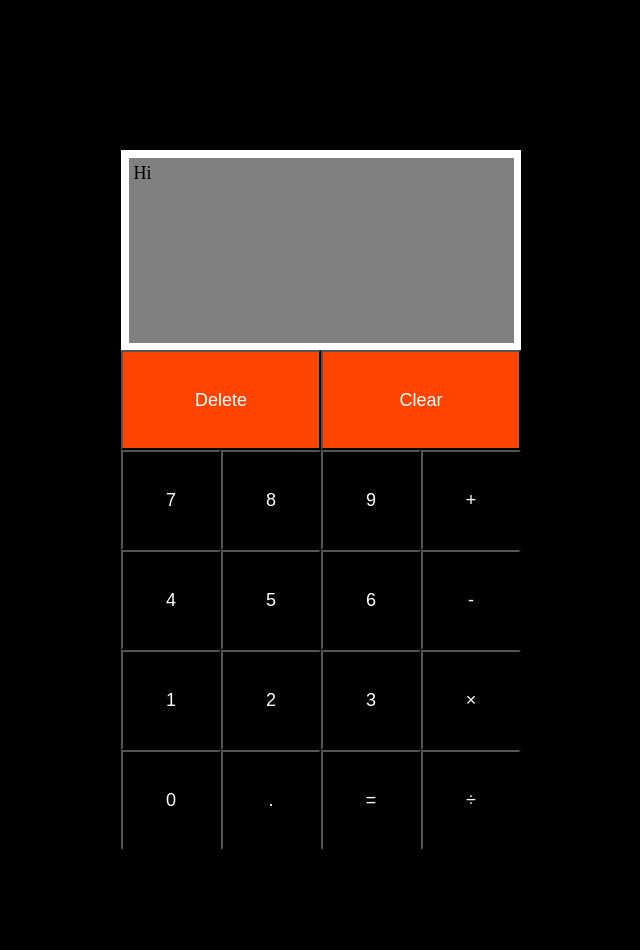
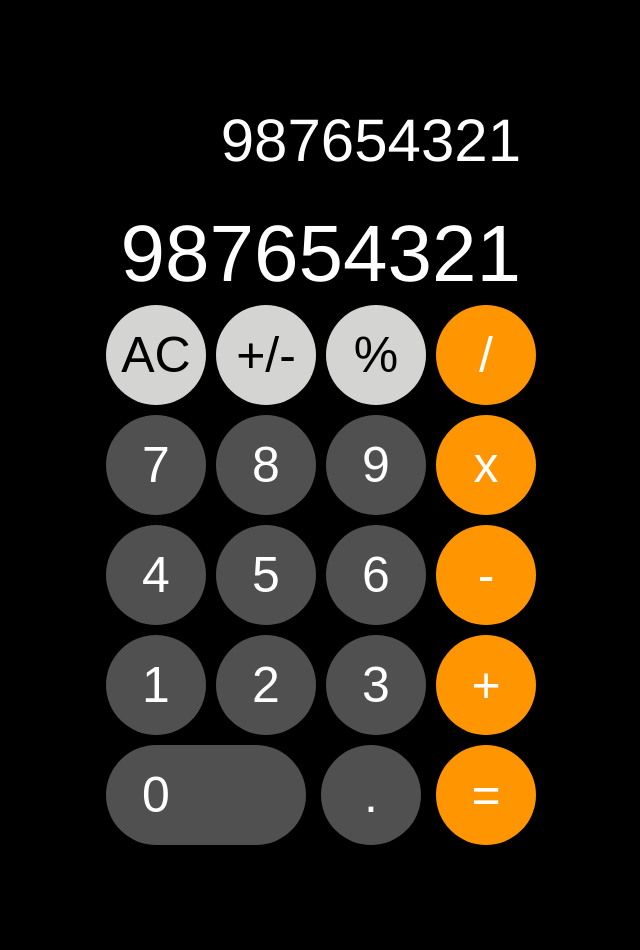
Before and after one commit to afiqazrin/Calculator, a plain HTML site: page index.html in a window 1280 px wide. Shown: the whole page, without its empty margins (319-959 px from the left). After the commit the page ends 850 px from the top, so only its background shows below. Drawn offline with Linux system fonts and the light colour scheme.

Commit message:
Redid styling to represent iOS calculator app

```diff
--- a/index.html
+++ b/index.html
@@ -12,38 +12,38 @@
 <body>
     <div class="main-container">
     <div class="display-container">
-        <div class="result">Hi</div>
+        <div class="previous">987654321</div>
+        <div class="current">987654321</div>
     </div>
-    <div class="delete-layer">
-        <button class="delete">Delete</button>
-        <button class="clear">Clear</button>
+    <div class="layer">
+        <button class="function">AC</button>
+        <button class="function">+/-</button>
+        <button class="function">%</button>
+        <button class="operator">/</button>
     </div>
     <div class="digit-container">
         <div class="layer">
-            <button class="7">7</button>
-            <button class="8">8</button>
-            <button class="9">9</button>
+            <button class="number">7</button>
+            <button class="number">8</button>
+            <button class="number">9</button>
+            <button class="operator">x</button>
         </div>
         <div class="layer">
-            <button class="4">4</button>
-            <button class="5">5</button>
-            <button class="6">6</button>
+            <button class="number">4</button>
+            <button class="number">5</button>
+            <button class="number">6</button>
+            <button class="operator">-</button>
         </div>
         <div class="layer">
-            <button class="1">1</button>
-            <button class="2">2</button>
-            <button class="3">3</button>
+            <button class="number">1</button>
+            <button class="number">2</button>
+            <button class="number">3</button>
+            <button class="operator">+</button>
         </div>
-        <div class="layer">
-            <button class="0">0</button>
+        <div class="bottom-layer">
+            <button class="number" data-number="0">0</button>
             <button class="decimal">.</button>
             <button class="equals">=</button>
-        </div>
-        <div class="operator-container">
-            <button class="add">+</button>
-            <button class="subtract">-</button>
-            <button class="multiply">&#215;</button>
-            <button class="divide">&divide;</button>
         </div>
     </div>
 </div>
--- a/script.js
+++ b/script.js
@@ -1,24 +1,45 @@
-function addNum(num1, num2) {
-    result = num1 + num2;
-    return result;
+const numberButtons = document.querySelectorAll('.number');
+const operatorButtons = document.querySelectorAll('.operator');
+const equalButton = document.querySelector('.equals');
+const decimalButton = document.querySelector('.decimal');
+const previousDisplay = document.querySelector('.previous');
+const currentDisplay = document.querySelector('.current');
+
+let previousNum = '';
+let currentNum = '';
+let operator = '';
+
+numberButtons.forEach(number => {
+    number.addEventListener('click', (e) => {
+        handleNum(e.target.textContent);
+    })
+})
+
+operatorButtons.forEach(operator => {
+    operator.addEventListener('click', (e) => {
+        handleOperator(e.target.textContent);
+    })
+})
+
+function handleNum(num) {
+    if (currentNum.length < 9) {
+        currentNum += num;
+        currentDisplay.textContent = currentNum;
+    }
+    else {
+        // this prevent users from inputting more than 9 digits
+    }
 }
 
-function subtractNum(num1, num2) {
-    result = num1 - num2;
-    return result;
+function handleOperator(op) {
+    operator = op;
+    previousNum = currentNum;
+    console.log(previousNum);
+    previousDisplay.textContent = previousNum + " " + operator + " ";
+    currentNum = '';
 }
-
-function multiplyNum(num1, num2) {
-    result = num1 * num2;
-    return result;
+function operate() {
+    let previousNumber = Number(previousNum);
+    let currentNumber = Number(currentNum);
+    // to be continued
 }
-
-function divideNum(num1, num2) {
-    result = num1 / num2;
-    return result;
-}
-
-console.log(addNum(2,2));
-console.log(subtractNum(4,2));
-console.log(multiplyNum(2,2));
-console.log(divideNum(4,2));
--- a/style.css
+++ b/style.css
@@ -7,60 +7,67 @@
 
 body {
     background-color: black;
+    color: white;
+    font-family: Helvetica;
+}
+
+.main-container {
+    display: flex;
+    flex-direction: column;
+    justify-content: center;
+    align-items: center;
+    margin-top: 100px;
+}
+.display-container {
+    width: 400px;
+    height: 200px;
+}
+
+.previous {
+    height: 75px;
+    font-size: 60px;
+    display: flex;
+    align-items: flex-end;
+    justify-content: flex-end;
+}
+.current {
+    height: 125px;
+    font-size: 80px;
+    display: flex;
+    align-items: flex-end;
+    justify-content: flex-end;
+}
+.layer {
+    display: flex;
 }
 
 button {
-    color: white;
-    background-color: black;
-}
-.main-container {
-    display: flex;
-    flex-direction: column;
-    align-items: center;
-    padding-top: 150px;
-}
-.display-container {
-    height: 200px;
-    width: 400px;
-    display: flex;
-    justify-content: center;
-    align-items: center;
-    background-color: white;
+    width: 100px;
+    height: 100px;
+    border-radius: 50px;
+    border: 0;
+    margin: 5px;
+    font-size: 50px;
 }
 
-.digit-container {
-    display: flex;
-    flex-direction: column;
-    flex-wrap: wrap;
-    height: 500px;
-    width: 400px
+button:hover {
+    filter: brightness(125%);
+  }
+button[data-number="0"] {
+    text-indent: -100px;
+    width: 200px;
 }
 
-.layer,
-.delete-layer {
-    display: flex;
+.number, .decimal {
+    background-color: #505050;
+    color: white;
 }
 
-.layer button,
-.operator-container button {
-    width: 100px;
-    height: 100px;
+.operator, .equals {
+    background-color: #FF9500;
+    color: white;
 }
 
-.delete-layer button {
-    width: 200px;
-    height: 100px;
-    background-color: orangered;
+.function {
+    background-color: #D4D4D2;
 }
-
-.operator-container {
-    display: flex;
-    flex-direction: column;
-}
-
-.result {
-    background-color: grey;
-    padding: 5px;
-    height: 175px;
-    width: 375px;
-}
```
